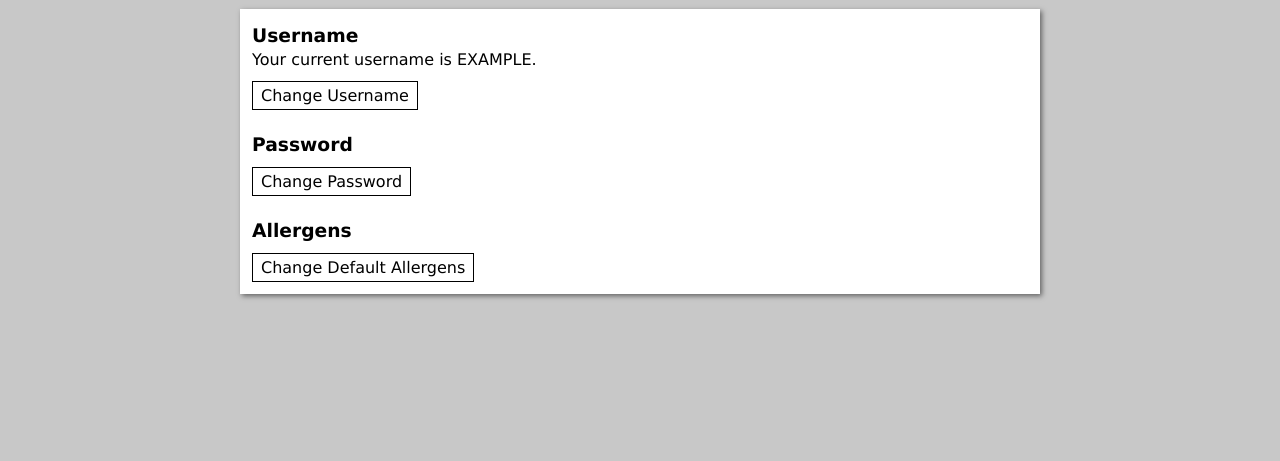
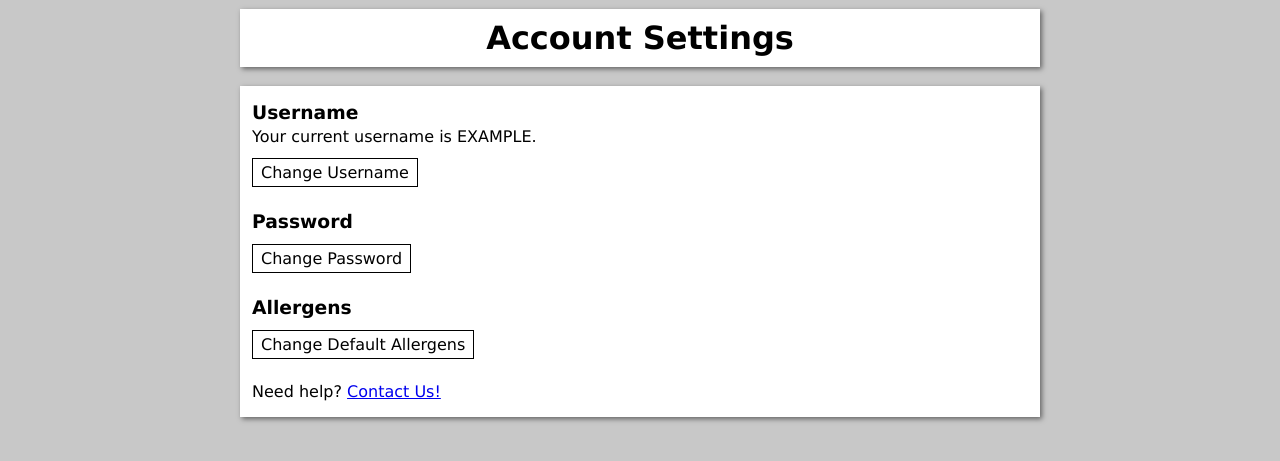
Before and after one commit to crazyrecipes/frontend_prototype_archive, a plain HTML site: page settings.html in a window 1280 px wide. Shown: the part 165-626 px from the top of the page. Drawn offline with Linux system fonts and the light colour scheme.

Commit message:
Settings

```diff
--- a/settings.html
+++ b/settings.html
@@ -17,6 +17,10 @@
     <div class="app_main">
         <img class="logo" src="media/recipebuddy.png">
         <div class="settings_container">
+            <div class="header_text">Account Settings</div>
+        </div>
+        <br>
+        <div class="settings_container">
             <div class="settings_content">
                 <h3>Username</h3>
                 <p>Your current username is EXAMPLE.</p>
@@ -29,6 +33,9 @@
 
                 <h3>Allergens</h3>
                 <div class="inline_button">Change Default Allergens</div>
+                <br>
+                <br>
+                <p>Need help? <a href="index.html">Contact Us!</a></p>
             </div>
         </div>
     </div>
--- a/style.css
+++ b/style.css
@@ -224,6 +224,13 @@ p {
     padding: 12px;
 }
 
+.header_text {
+    font-size: xx-large;
+    text-align: center;
+    padding: 10px;
+    font-weight: bold;
+}
+
 .settings_textfield {
     width: 300px;
     margin: 8px 0;
```
